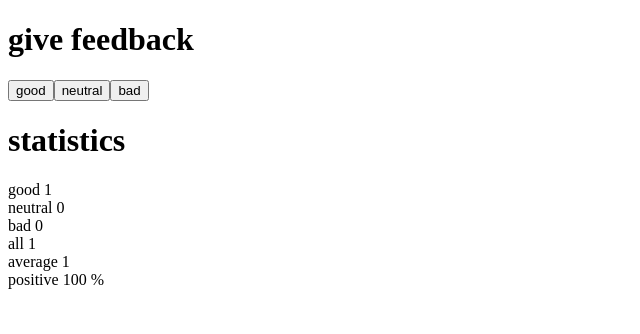
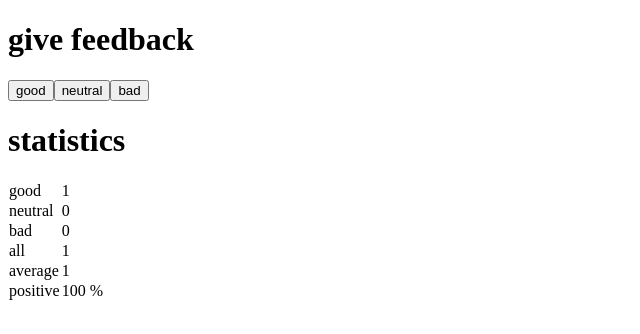
Before and after one commit to sonata22/FullStack_part1, a React (Vite) app in the folder patt1/: page / in a window 1280 px wide. Both pictures are taken after a click on the button "good". Shown: the top 334 px of the page, without its empty margins (0-640 px from the left). Built offline with nearby package versions, Linux system fonts and the light colour scheme.

Commit message:
Finished 1.11* task

```diff
--- a/patt1/src/App.jsx
+++ b/patt1/src/App.jsx
@@ -8,9 +8,10 @@ const Button = (props) => {
 
 const StatsLine = (props) => {
   return (
-    <div>
-      {props.text} {props.calcMethod}
-    </div>
+    <tr>
+      <td>{props.text}</td>
+      <td>{props.calcMethod}</td>
+    </tr>
   )
 }
 
@@ -39,7 +40,6 @@ const Stats = ({ props }) => {
 }
 
 const App = () => {
-  // save clicks of each button to its own state
   const [good, setGood] = useState(0)
   const [neutral, setNeutral] = useState(0)
   const [bad, setBad] = useState(0)
```
